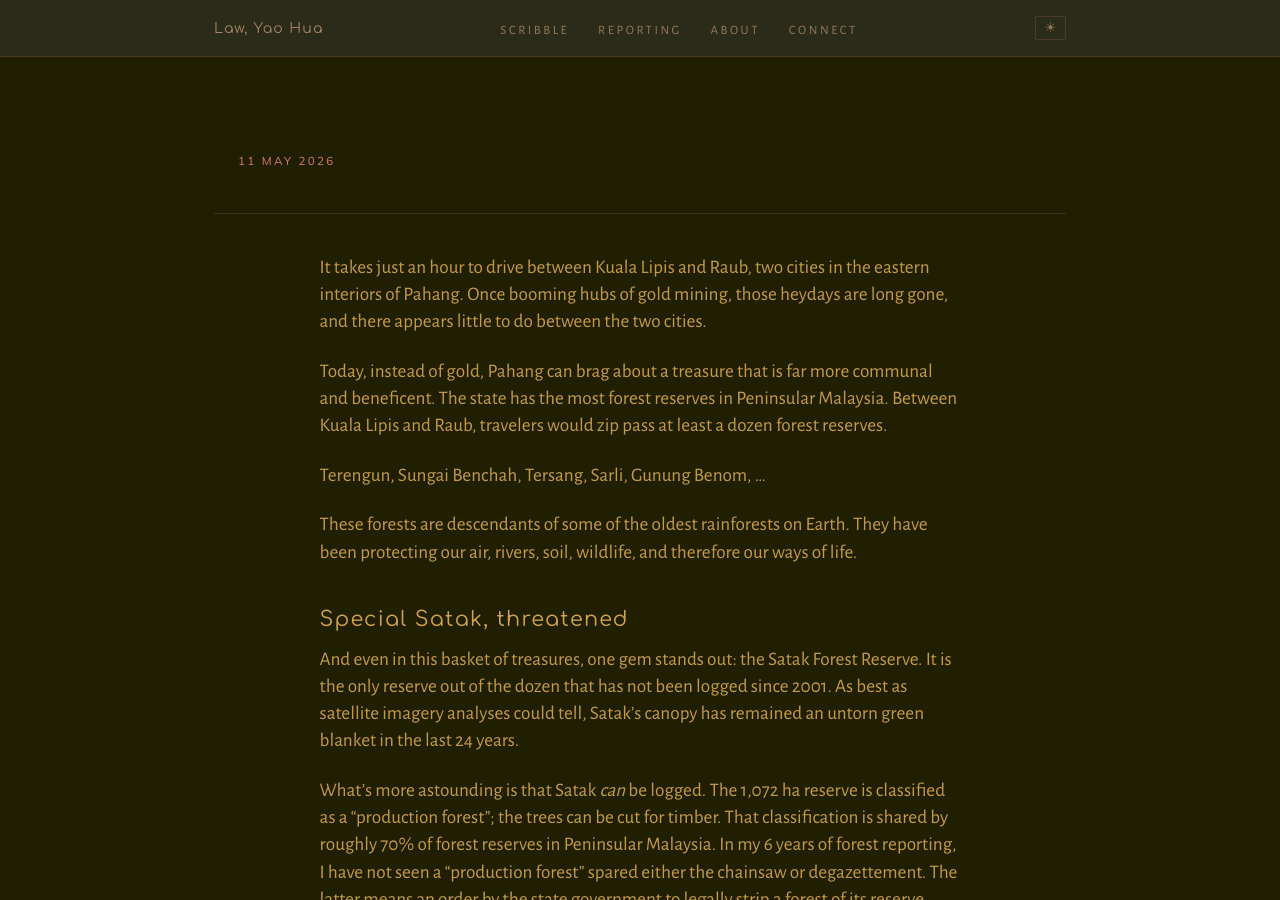
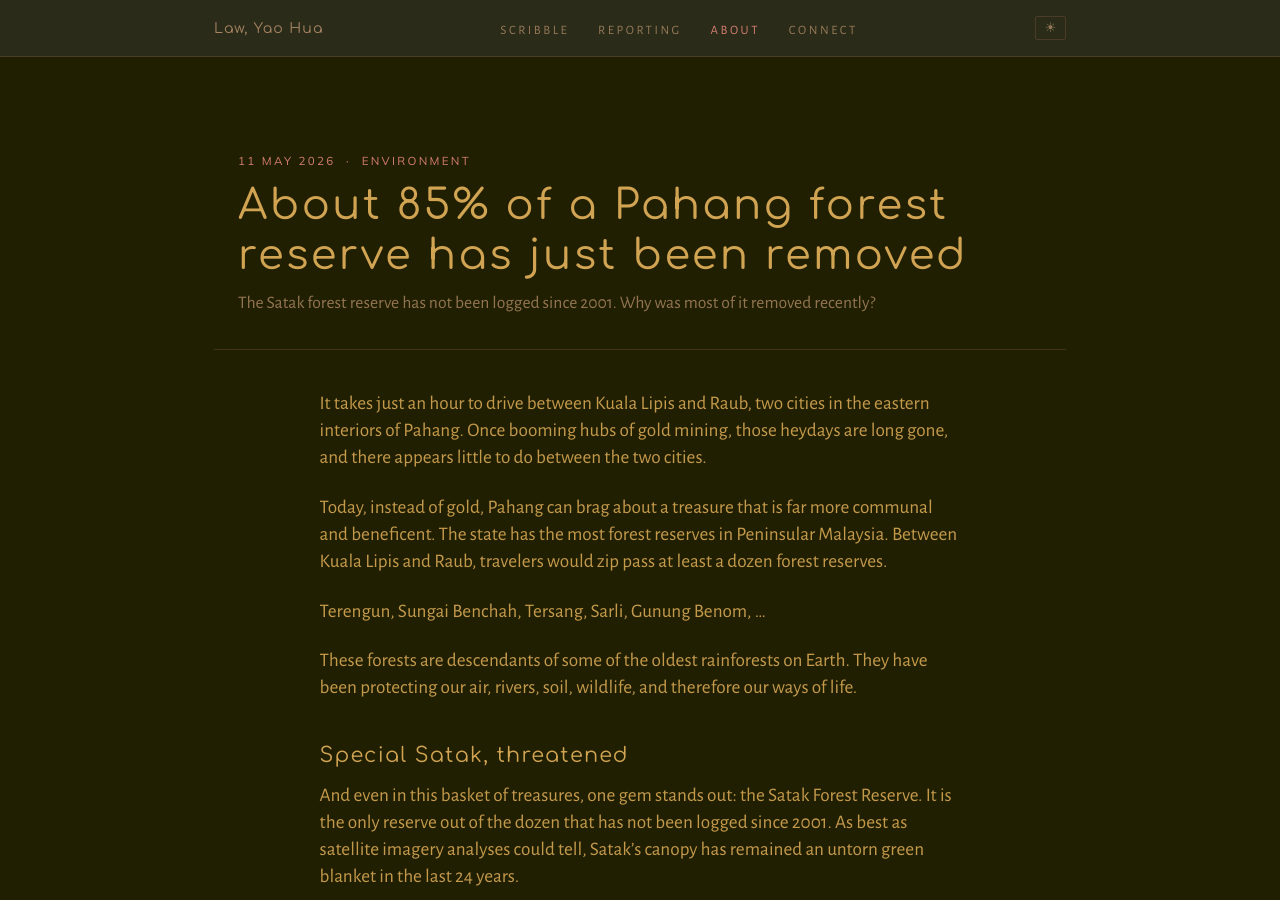
Before and after one commit to yhlreporter/site, a Jekyll site: the page built from _posts/2026-05-11-about-85-of-a-pahang-forest-reserve-has-just-been-removed.md, in a window 1280 px wide and 900 px high. Built offline with Jekyll 4.4.1, drawn with Linux system fonts in a browser that asks for light colours; our own code applies the rules of GitHub Pages for plain Markdown files; comment, search, counter and statistics services are not loaded.

Commit message:
Fix title and category formatting in post

```diff
--- a/_posts/2026-05-11-about-85-of-a-pahang-forest-reserve-has-just-been-removed.md
+++ b/_posts/2026-05-11-about-85-of-a-pahang-forest-reserve-has-just-been-removed.md
@@ -1,9 +1,9 @@
 ---
 layout: post
-title: "About 85% of a Pahang forest reserve has just been removed”
-subtitle: "The Satak forest reserve has not been logged since 2001. Why was most of it removed recently?”
+title: "About 85% of a Pahang forest reserve has just been removed"
+subtitle: "The Satak forest reserve has not been logged since 2001. Why was most of it removed recently?"
 date: 2026-05-11
-category: Environment
+category: environment
 ---
 
 It takes just an hour to drive between Kuala Lipis and Raub, two cities in the eastern interiors of Pahang. Once booming hubs of gold mining, those heydays are long gone, and there appears little to do between the two cities.
```
